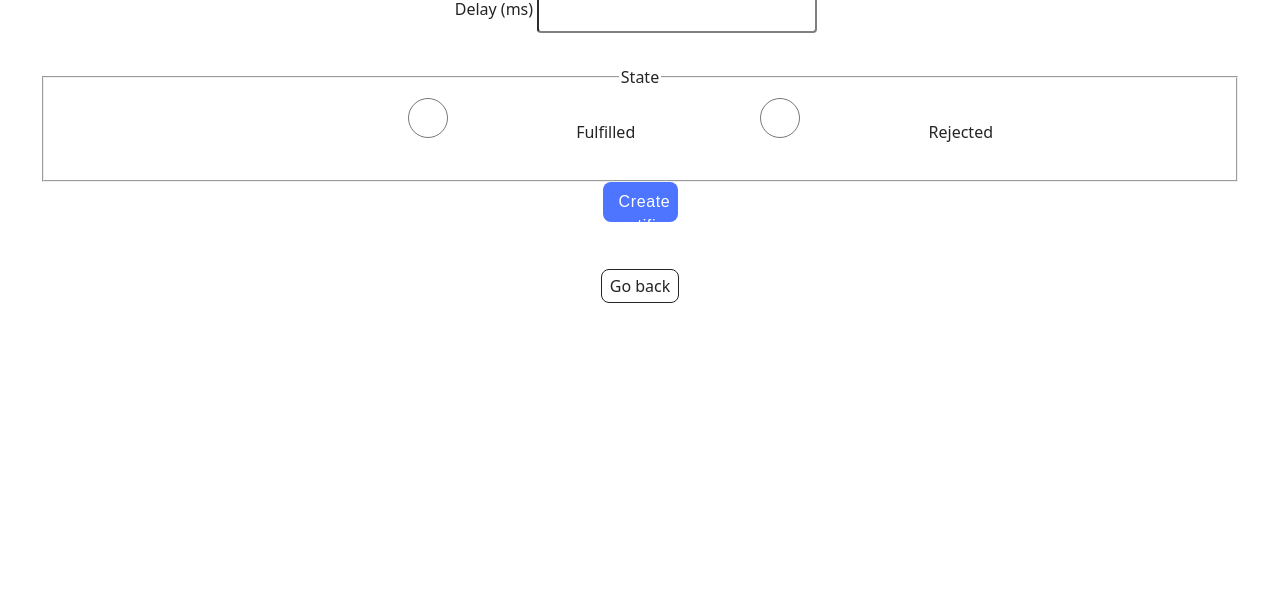
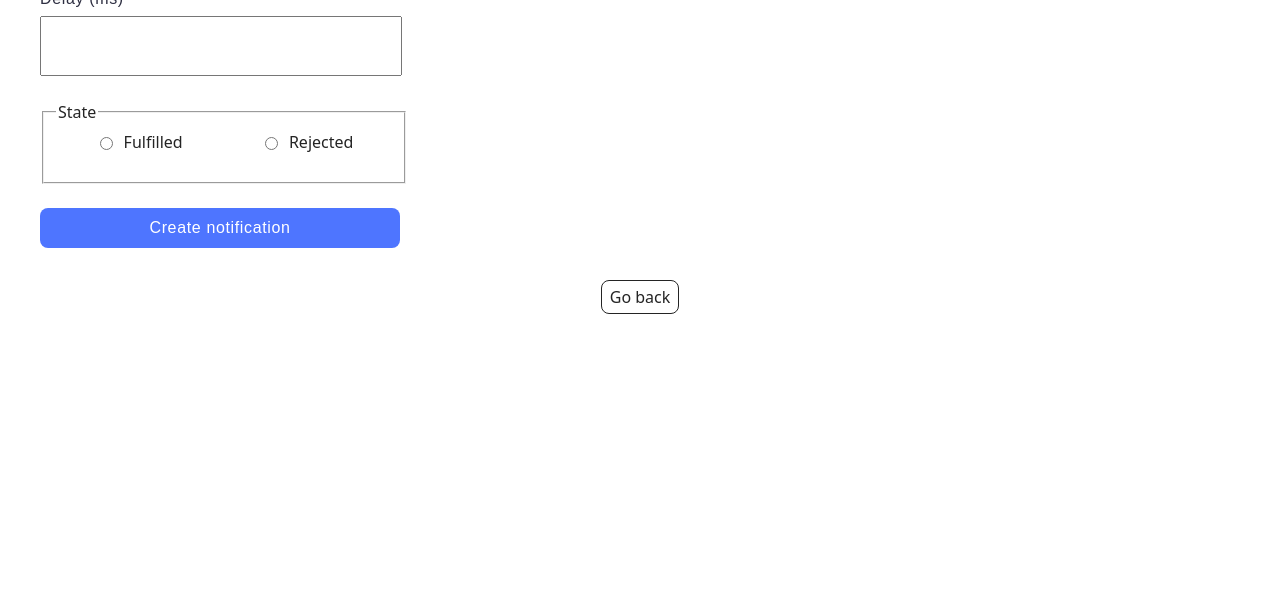
Before and after one commit to Nickolaythebest/goit-js-hw-10, a website built with Vite: page src/2-snackbar.html in a window 1280 px wide. Shown: the part 205-800 px from the top of the page. Built offline with nearby package versions, Linux system fonts and the light colour scheme.

Commit message:
upload-3

```diff
--- a/src/2-snackbar.html
+++ b/src/2-snackbar.html
@@ -15,24 +15,24 @@
           <span class="main-title-gradient">Welcome</span> to Snackbar
         </h1>
         <form class="form" id="promiseForm">
-          <label>
+          <label class="input-label">
             Delay (ms)
             <input type="number" name="delay" required />
           </label>
 
           <fieldset>
             <legend>State</legend>
-            <label>
+            <label class="radioLabel">
               <input type="radio" name="state" value="fulfilled" required />
               Fulfilled
             </label>
-            <label>
+            <label class="radioLabel">
               <input type="radio" name="state" value="rejected" required />
               Rejected
             </label>
           </fieldset>
 
-          <button type="submit">Create notification</button>
+          <button type="submit" class="buttonForm">Create notification</button>
         </form>
 
         <a class="back-link" href="./index.html">Go back</a>
--- a/src/css/styles.css
+++ b/src/css/styles.css
@@ -40,7 +40,7 @@
   letter-spacing: 0.04em;
   color: #2e2f42;
 }
-input{
+#datetime-picker {
   width: 272px;
   height: 40px;
   margin-right: 8px;
@@ -90,3 +90,47 @@ button:disabled {
   background-color: #cfcfcf;
   color: #989898;
 }
+.input-label {
+  display: flex;
+  flex-direction: column;
+  font-family: "Montserrat", sans-serif;
+  font-weight: 400;
+  font-size: 16px;
+  line-height: 1.5;
+  letter-spacing: 0.04em;
+  color: #2e2f42;
+  text-align: start;
+  width: 360px;
+}
+
+.input-label input {
+  margin-top: 5px; /* Додає невеликий відступ між текстом і полем */
+  padding: 8px;
+  font-size: 14px;
+  width: 342px;
+  height: 40px;
+}
+fieldset {
+  width: 336px;
+  height: 64px;
+  display: flex;
+  text-align: start;
+  justify-content: space-around;
+}
+.radioLabel {
+  display: flex;
+  align-items: center;
+  justify-content: center;
+  gap: 8px;
+
+}
+.buttonForm {
+  width: 360px;
+  height: 40px;
+}
+.form {
+  display: flex;
+  text-align: start;
+  flex-direction: column;
+  gap: 24px;
+}
```
